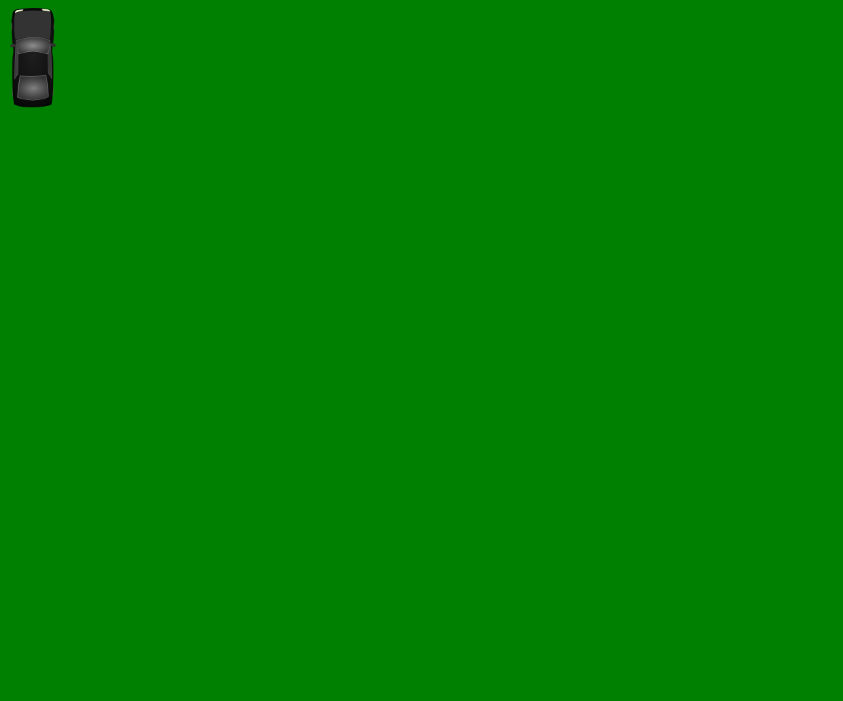
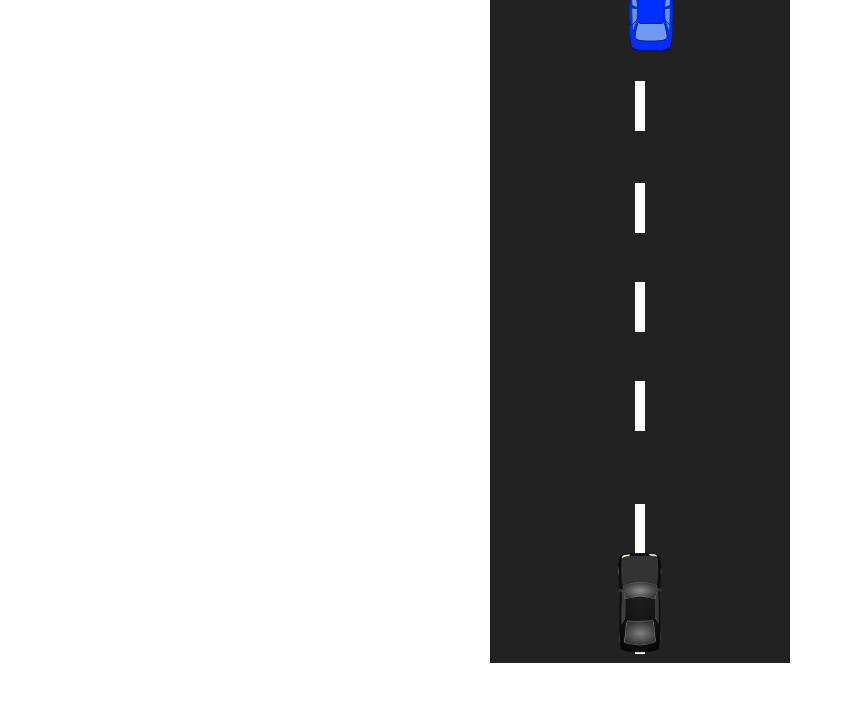
Before and after one commit to mukolakutsil/need_for_JS, a plain HTML site: page index.html in a window 1280 px wide. Both pictures are taken after a click on the element 640 px from the left and 252 px from the top of the page. Shown: the whole page, without its empty margins (0-843 px from the left). Drawn offline with Linux system fonts and the light colour scheme.

Commit message:
add_moveRoad_moveEnemy

```diff
--- a/script.js
+++ b/script.js
@@ -19,22 +19,71 @@ const key = {
 const setting = {
     start: false,
     score: 0,
-    speed: 0
+    speed: 3,
+    traffic: 3
 };
+
+function getQuantityElements(heightElement) {
+    return document.documentElement.clientHeight / heightElement + 1;
+}
+
+
 
 
 start.addEventListener('click', startGame);
 
 function startGame() {
     start.classList.add('hide');
+
+    for (let i = 0; i < getQuantityElements(100); i++) {
+        const line = document.createElement('div');
+        line.classList.add('line');
+        line.style.top = (i * 100) + 'px';
+        line.y = i * 100;
+        gameArea.appendChild(line);
+    };
+
+    for (let i = 0; i < getQuantityElements(100 * setting.traffic); i++) {
+        const enemy = document.createElement('div');
+        enemy.classList.add('enemy');
+        enemy.y = -100 * setting.traffic * (i + 1);
+        enemy.style.left = (Math.random() * (gameArea.offsetWidth - 50)) + 'px';
+        enemy.style.top = enemy.y + 'px';
+        enemy.style.background = 'transparent url(./image/enemy.png) center / cover';
+        gameArea.appendChild(enemy);
+    }
+
     setting.start = true;
     gameArea.appendChild(car);
+    setting.x = car.offsetLeft;
+    setting.y = car.offsetTop;
+
     requestAnimationFrame(playGame)
 };
 
 function playGame() {
-    console.log('Yo');
     if (setting.start) {
+        moveRoad();
+        moveEnemy();
+        if (key.ArrowLeft && setting.x > 0) {
+            setting.x -= setting.speed;
+        }
+
+        if (key.ArrowRight && setting.x < (gameArea.offsetWidth - car.offsetWidth)) {
+            setting.x += setting.speed;
+        }
+
+        if (key.ArrowUp && setting.y > 0) {
+            setting.y -= setting.speed;
+        }
+
+        if (key.ArrowDown && setting.y < (gameArea.offsetHeight - car.offsetHeight)) {
+            setting.y += setting.speed;
+        }
+
+        car.style.left = setting.x + 'px';
+        car.style.top = setting.y + 'px';
+
         requestAnimationFrame(playGame)
     }
 };
@@ -56,3 +105,31 @@ function stopRun(event) {
     key[event.key] = false;
 
 };
+
+function moveRoad() {
+
+    let lines = document.querySelectorAll('.line');
+    lines.forEach(function (line) {
+        line.y += setting.speed;
+        line.style.top = line.y + 'px';
+
+        if (line.y > document.documentElement.clientHeight) {
+            line.y = -120;
+        }
+    })
+
+};
+
+function moveEnemy() {
+    let enemy = document.querySelectorAll('.enemy');
+    enemy.forEach(function (item) {
+        item.y += setting.speed / 2;
+        item.style.top = item.y + 'px';
+        if (item.y > document.documentElement.clientHeight) {
+            item.y = -120 * setting.traffic;
+            item.style.left = (Math.random() * (gameArea.offsetWidth - 50)) + 'px';
+            item.style.background = 'transparent url(./image/player.png) center / cover';
+
+        }
+    })
+}
--- a/style.css
+++ b/style.css
@@ -1,16 +1,144 @@
-body{
-    background-color: green;
+html,
+body,
+div,
+span,
+applet,
+object,
+iframe,
+h1,
+h2,
+h3,
+h4,
+h5,
+h6,
+p,
+blockquote,
+pre,
+a,
+abbr,
+acronym,
+address,
+big,
+cite,
+code,
+del,
+dfn,
+em,
+img,
+ins,
+kbd,
+q,
+s,
+samp,
+small,
+strike,
+strong,
+sub,
+sup,
+tt,
+var,
+b,
+u,
+i,
+center,
+dl,
+dt,
+dd,
+ol,
+ul,
+li,
+fieldset,
+form,
+label,
+legend,
+table,
+caption,
+tbody,
+tfoot,
+thead,
+tr,
+th,
+td,
+article,
+aside,
+canvas,
+details,
+embed,
+figure,
+figcaption,
+footer,
+header,
+hgroup,
+menu,
+nav,
+output,
+ruby,
+section,
+summary,
+time,
+mark,
+audio,
+video {
+    margin: 0;
+    padding: 0;
+    border: 0;
+    font-size: 100%;
+    font: inherit;
+    vertical-align: baseline;
+}
+
+article,
+aside,
+details,
+figcaption,
+figure,
+footer,
+header,
+hgroup,
+menu,
+nav,
+section {
+    display: block;
+}
+
+body {
+    line-height: 1;
+}
+
+ol,
+ul {
+    list-style: none;
+}
+
+blockquote,
+q {
+    quotes: none;
+}
+
+blockquote:before,
+blockquote:after,
+q:before,
+q:after {
+    content: '';
+    content: none;
+}
+
+table {
+    border-collapse: collapse;
+    border-spacing: 0;
 }
 
 .hide {
     display: none;
 }
 
-.car {
-    background: transparent url(./image/car_9.png) center / cover;
+.car, .enemy {
     height: 100px;
     width: 50px;
-    border-radius: 20%;
+    background: transparent url(./image/car_9.png) center / cover;
+    position: absolute;
+    left: 125px;
+    bottom: 10px;
 }
 
 .start {
@@ -21,3 +149,20 @@ body{
     border-radius: 20%;
 
 }
+
+.gameArea {
+    width: 300px;
+    height: 663px;
+    position: relative;
+    margin: 0 auto;
+    background-color: #222;
+    overflow: hidden;
+}
+
+.line {
+    position: absolute;
+    width: 10px;
+    height: 50px;
+    background: #fff;
+    left: 145px;
+}
```
Also changed, not shown: index.html (+1 -0 lines).
